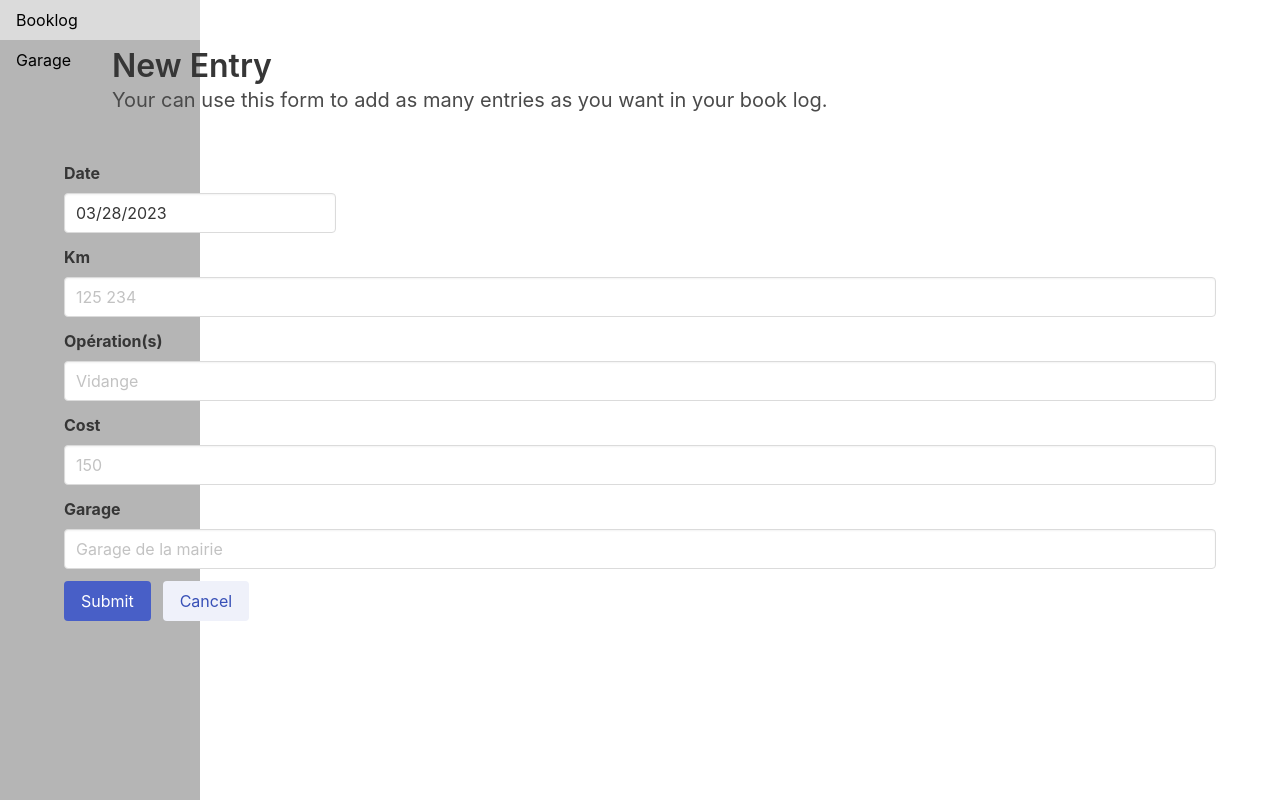
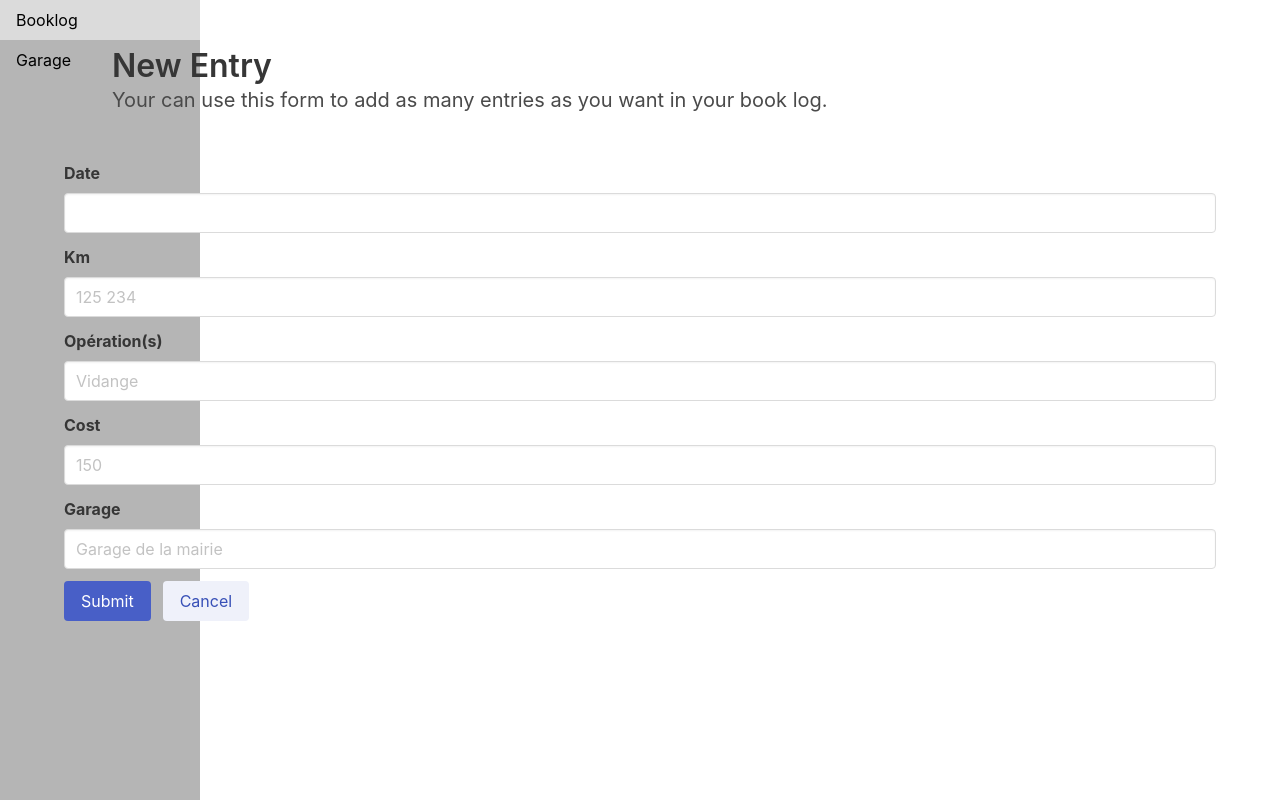
Before and after one commit to purpleweb/logbook, a React (Vite) app: page /logform in a window 1280 px wide. Built offline with nearby package versions, Linux system fonts and the light colour scheme.

Commit message:
WIP logbook form

```diff
--- a/package.json
+++ b/package.json
@@ -15,6 +15,7 @@
     "react": "^18.2.0",
     "react-datepicker": "^4.11.0",
     "react-dom": "^18.2.0",
+    "react-hook-form": "^7.43.9",
     "react-router-dom": "^6.9.0",
     "sort-by": "^1.2.0"
   },
--- a/src/LogForm.tsx
+++ b/src/LogForm.tsx
@@ -1,14 +1,25 @@
 import { useNavigate } from "react-router-dom";
-import { useState, forwardRef } from "react";
+import { useState, forwardRef, FormEvent } from "react";
 import DatePicker from "react-datepicker";
-
 import "react-datepicker/dist/react-datepicker.css";
 
+import { useForm, SubmitHandler } from "react-hook-form";
+
+type Inputs = {
+  date: string
+  km: number
+  operations: string
+  cost: number
+  garage: string
+}
 
 export function LogForm() {
-  const [date, setDate] = useState<Date>(new Date())
+  const { register, handleSubmit, watch, formState: { errors } } = useForm<Inputs>();
+  const onSubmit: SubmitHandler<Inputs> = data => console.log(data);
 
-  const navigate = useNavigate()
+  console.log(errors)
+
+  const navigate = useNavigate();
   const title: string = "New Entry";
   const subtitle: string =
     "Your can use this form to add as many entries as you want in your book log.";
@@ -26,12 +37,13 @@ export function LogForm() {
         </div>
       </section>
       <section>
+        <form name="newlog" id="newlog" onSubmit={handleSubmit(onSubmit)}>
           <div className="field">
             <label htmlFor="" className="label">
               Date
             </label>
             <div className="control">
-            <DatePicker className="input" selected={date} onChange={(date: Date) => setDate(date)} />
+              <input {...register("date")} className="input" type="text" placeholder="" />
             </div>
           </div>
           <div className="field">
@@ -39,23 +51,35 @@ export function LogForm() {
               Km
             </label>
             <div className="control">
-            <input className="input" type="text" placeholder="125 234" />
+              <input
+                {...register("km", { required: "This field is mandatory", pattern: {value: /[0-9]+/, message: "Valid number required"} })}
+                className={errors.km ? "input is-danger" : "input"}
+                type="text"
+                placeholder="125 234"
+              />
             </div>
+            <p className="help is-danger">{errors.km?.message}</p>
           </div>
           <div className="field">
             <label htmlFor="" className="label">
               Opération(s)
             </label>
             <div className="control">
-            <input className="input" type="text" placeholder="Vidange" />
+              <input
+                {...register("operations", { required: "Operations are mandatory" })}
+                className={errors.operations ? "input is-danger" : "input"}
+                type="text"
+                placeholder="Vidange"
+              />
             </div>
+            <p className="help is-danger">{errors.operations?.message}</p>
           </div>
           <div className="field">
             <label htmlFor="" className="label">
               Cost
             </label>
             <div className="control">
-            <input className="input" type="text" placeholder="150" />
+              <input {...register("cost")} className="input" type="text" placeholder="150" />
             </div>
           </div>
           <div className="field">
@@ -63,17 +87,25 @@ export function LogForm() {
               Garage
             </label>
             <div className="control">
-            <input className="input" type="text" placeholder="Garage de la mairie" />
+              <input
+                {...register("garage")}
+                className="input"
+                type="text"
+                placeholder="Garage de la mairie"
+              />
             </div>
           </div>
           <div className="field is-grouped">
             <div className="control">
-            <button className="button is-link">Submit</button>
+              <button className="button is-link" >Submit</button>
             </div>
             <div className="control">
-            <button className="button is-link is-light" onClick={goBack}>Cancel</button>
+              <button className="button is-link is-light" onClick={goBack}>
+                Cancel
+              </button>
             </div>
           </div>
+        </form>
       </section>
     </>
   );
```
Also changed, not shown: 1 other file (tests, documents, lock files or other folders). Lines whose indentation alone changed are shown as unchanged.
